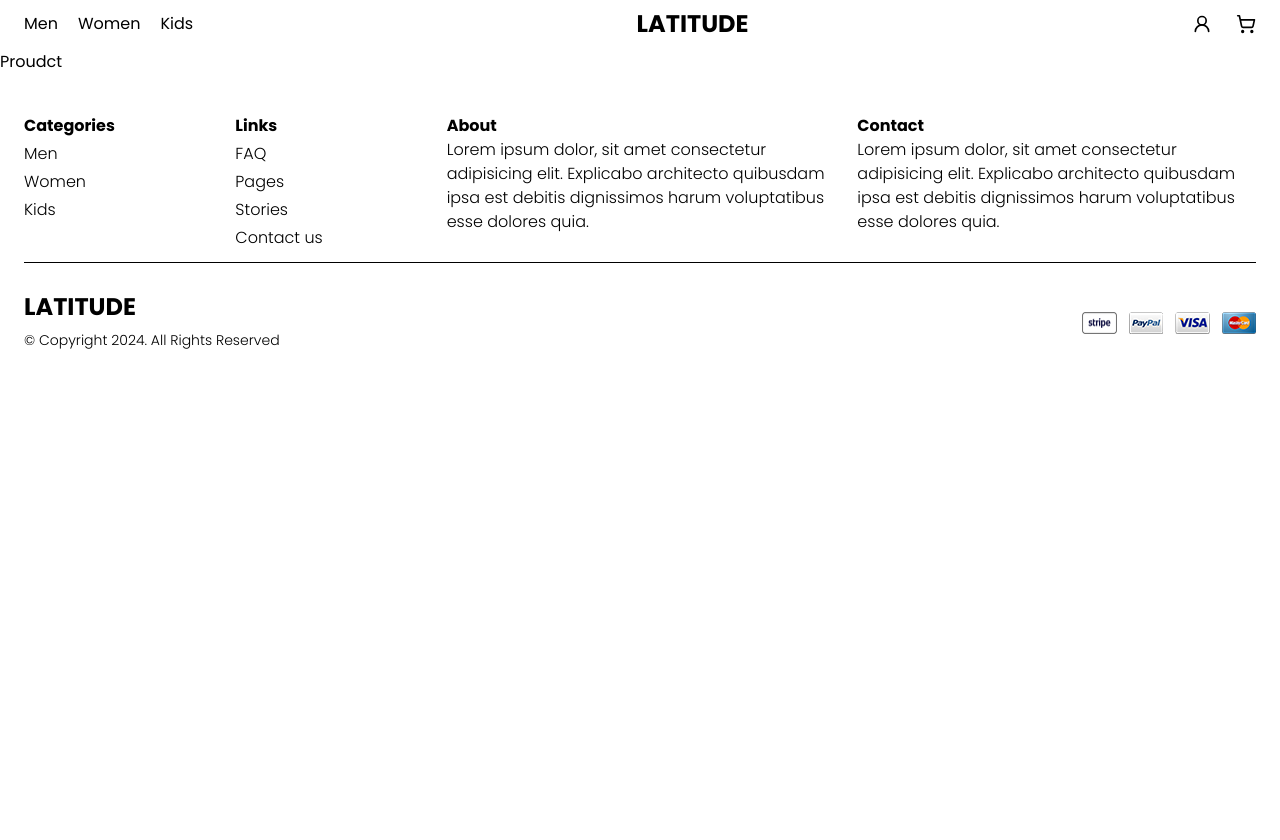
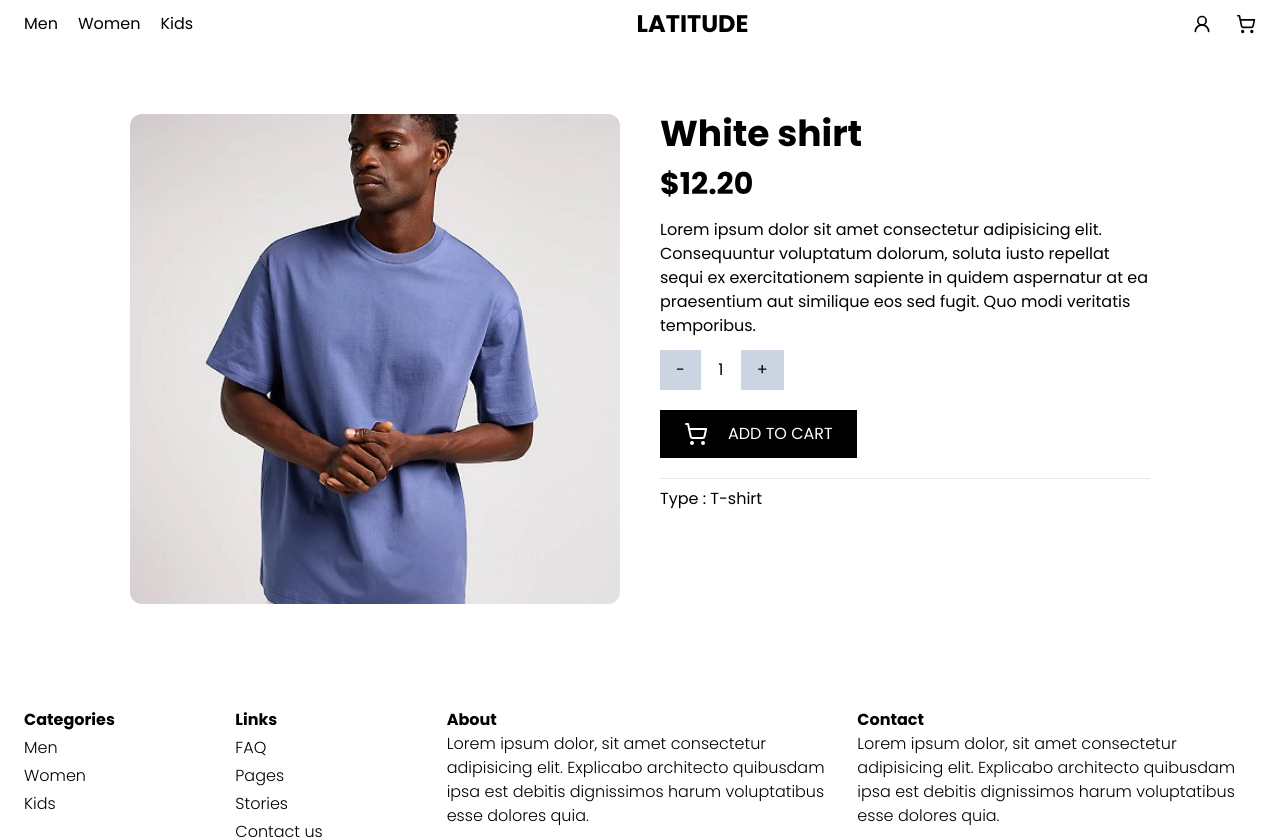
Before and after one commit to OussamaBoussouf/ecommerce-website, a React (Vite) app: page /product/1 in a window 1280 px wide. Shown: the top 840 px of the page. Before the commit the page ends 800 px from the top, so only its background shows below. Built offline with nearby package versions, Linux system fonts and the light colour scheme.

Commit message:
single product page has been added

```diff
--- a/src/pages/Product/Product.jsx
+++ b/src/pages/Product/Product.jsx
@@ -1,12 +1,63 @@
-
-import React from "react";
+import React, { useState } from "react";
+import product from "../../assets/img/shirt_5.jpg";
+//ICON
+import { ShoppingCart } from "lucide-react";
 
 function Product() {
-    return (
-        <div>
-            Proudct
+  const [quantity, setQuantity] = useState(1);
+
+  return (
+    <section>
+      <div className="max-w-[1100px] flex flex-col md:flex-row py-16 px-10 sm:px-20 md:px-10 mx-auto gap-10">
+        <div className="md:w-2/4">
+          <img
+            className="h-full w-full rounded-xl aspect-square object-cover"
+            src={product}
+            alt="product shirt"
+          />
         </div>
-    );
+        <div className="md:w-2/4">
+          <h2 className="text-4xl font-poppins-bold mb-5 md:mb-3">
+            White shirt
+          </h2>
+          <p className="text-3xl mb-4 font-poppins-bold">$12.20</p>
+          <p className="mb-3">
+            Lorem ipsum dolor sit amet consectetur adipisicing elit.
+            Consequuntur voluptatum dolorum, soluta iusto repellat sequi ex
+            exercitationem sapiente in quidem aspernatur at ea praesentium aut
+            similique eos sed fugit. Quo modi veritatis temporibus.
+          </p>
+          <div className="mb-5 flex items-center w-fit">
+            <button
+              onClick={() => setQuantity((prev) => (prev !== 1 ? prev - 1 : 1))}
+              type="button"
+              className="bg-slate-300 px-4 py-2 active:bg-slate-400"
+            >
+              -
+            </button>
+            <div className="w-10 flex items-center justify-center">
+              {quantity}
+            </div>
+            <button
+              onClick={() => setQuantity((prev) => prev + 1)}
+              type="button"
+              className="bg-slate-300 px-4 py-2 active:bg-slate-400"
+            >
+              +
+            </button>
+          </div>
+          <button
+            type="button"
+            className="px-6 py-3 bg-black text-white mb-5 flex items-center gap-x-5 active:scale-95"
+          >
+            <ShoppingCart /> ADD TO CART
+          </button>
+          <hr />
+          <p className="py-2">Type : T-shirt</p>
+        </div>
+      </div>
+    </section>
+  );
 }
 
 export default Product;
```
